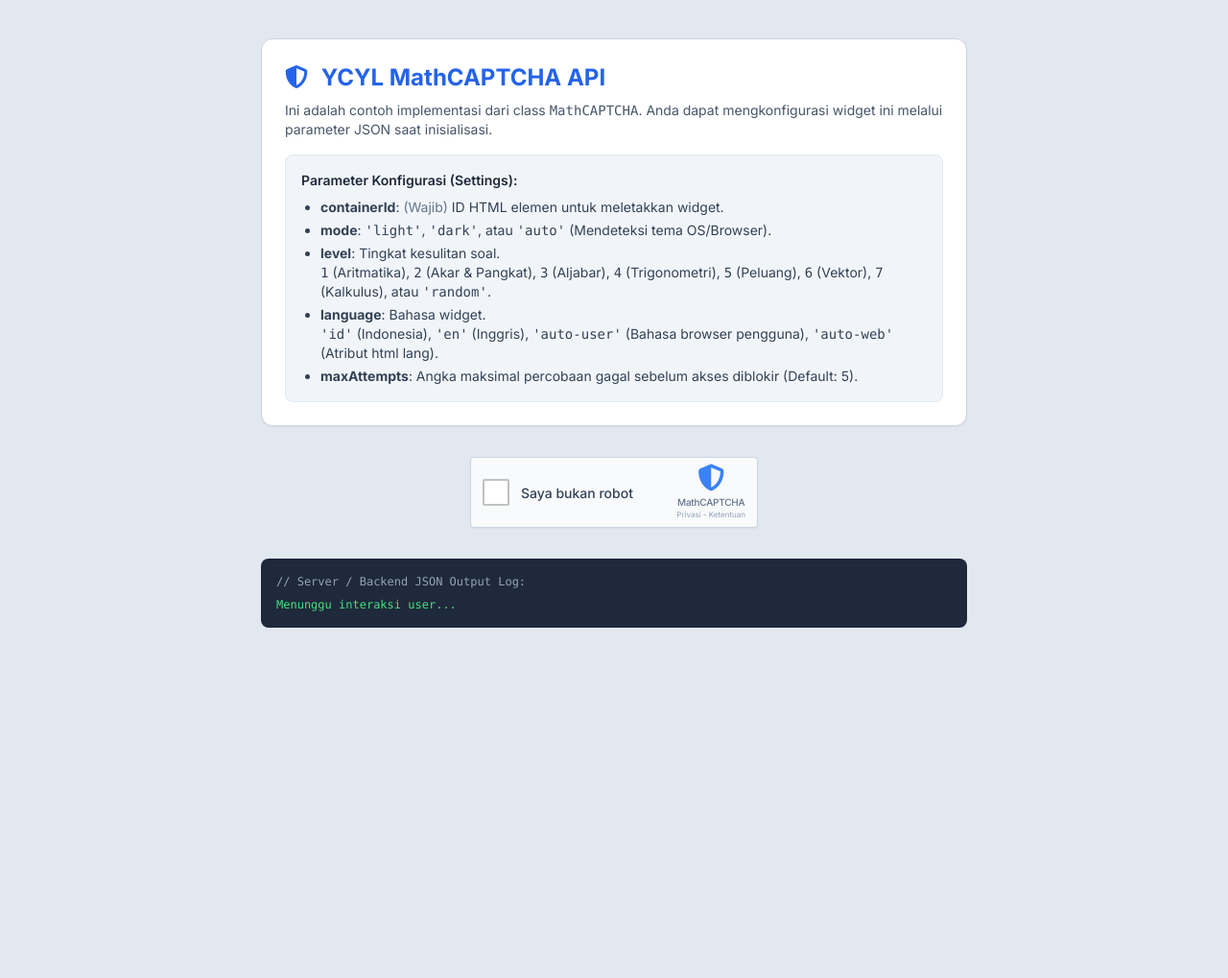
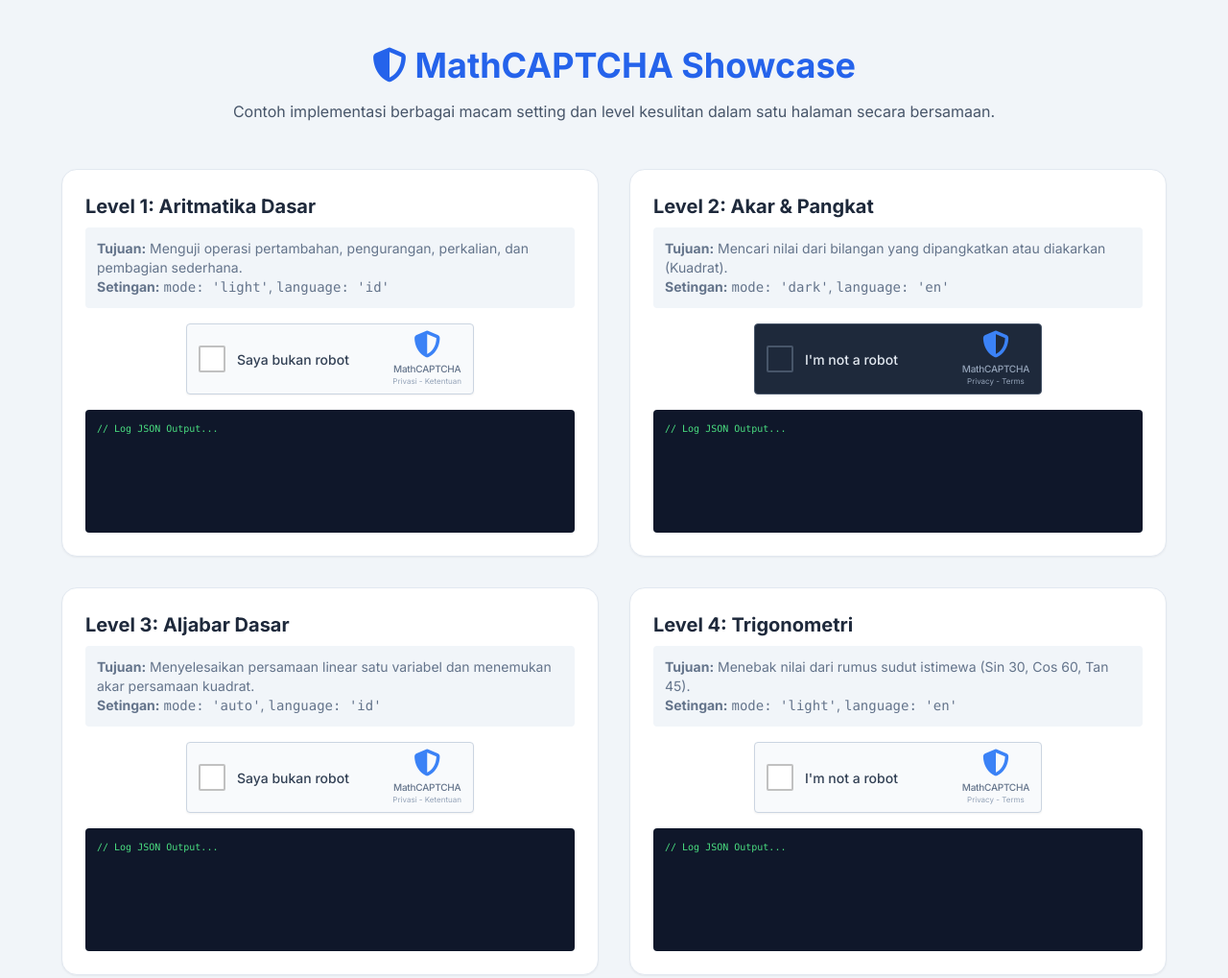
Before and after one commit to JPROJECT-1/captcha-math, a plain HTML site: page index.html in a window 1280 px wide. Shown: the top 1019 px of the page at 96% size. Before the commit the page ends 800 px from the top, so only its background shows below. Drawn offline with nearby package versions, Linux system fonts and the light colour scheme.

Commit message:
Update index.html for Math CAPTCHA showcase

```diff
--- a/index.html
+++ b/index.html
@@ -3,7 +3,7 @@
 <head>
     <meta charset="utf-8" />
     <meta name="viewport" content="width=device-width, initial-scale=1" />
-    <title>Math CAPTCHA - Dokumentasi & Implementasi</title>
+    <title>Math CAPTCHA - Full Showcase</title>
 
     <!-- Dependencies Wajib API -->
     <link href="https://fonts.googleapis.com/css2?family=Inter:wght@400;500;600;700&display=swap" rel="stylesheet" />
@@ -43,110 +43,169 @@
         .dark .rc-anchor-checkbox { background: #1e293b; border-color: #475569; }
     </style>
 </head>
-<body class="bg-slate-200 dark:bg-slate-900 min-h-screen flex flex-col items-center text-slate-800 dark:text-slate-200 antialiased py-10 transition-colors">
+<body class="bg-slate-100 dark:bg-slate-900 min-h-screen text-slate-800 dark:text-slate-200 antialiased p-6 md:p-12 font-sans">
 
-    <div class="w-full max-w-3xl space-y-8 px-4">
+    <div class="max-w-6xl mx-auto space-y-10">
 
-        <!-- Header & Dokumentasi Mini -->
-        <div class="bg-white dark:bg-slate-800 p-6 rounded-xl shadow-sm border border-slate-300 dark:border-slate-700">
-            <h1 class="text-2xl font-bold text-blue-600 dark:text-blue-400 mb-2">
-                <i class="fas fa-shield-halved mr-2"></i> YCYL MathCAPTCHA API
-            </h1>
-            <p class="text-sm text-slate-600 dark:text-slate-400 mb-4">
-                Ini adalah contoh implementasi dari class <code>MathCAPTCHA</code>. Anda dapat mengkonfigurasi widget ini melalui parameter JSON saat inisialisasi.
-            </p>
-
-            <div class="bg-slate-100 dark:bg-slate-900 p-4 rounded-lg text-sm border border-slate-200 dark:border-slate-700">
-                <h2 class="font-semibold mb-2">Parameter Konfigurasi (Settings):</h2>
-                <ul class="list-disc pl-5 space-y-1 text-slate-700 dark:text-slate-300">
-                    <li><b>containerId</b>: <span class="text-slate-500">(Wajib)</span> ID HTML elemen untuk meletakkan widget.</li>
-                    <li><b>mode</b>: <code>'light'</code>, <code>'dark'</code>, atau <code>'auto'</code> (Mendeteksi tema OS/Browser).</li>
-                    <li><b>level</b>: Tingkat kesulitan soal. <br><code>1</code> (Aritmatika), <code>2</code> (Akar & Pangkat), <code>3</code> (Aljabar), <code>4</code> (Trigonometri), <code>5</code> (Peluang), <code>6</code> (Vektor), <code>7</code> (Kalkulus), atau <code>'random'</code>.</li>
-                    <li><b>language</b>: Bahasa widget. <br><code>'id'</code> (Indonesia), <code>'en'</code> (Inggris), <code>'auto-user'</code> (Bahasa browser pengguna), <code>'auto-web'</code> (Atribut html lang).</li>
-                    <li><b>maxAttempts</b>: Angka maksimal percobaan gagal sebelum akses diblokir (Default: 5).</li>
-                </ul>
-            </div>
+        <div class="text-center mb-12">
+            <h1 class="text-4xl font-bold text-blue-600 dark:text-blue-400 mb-4"><i class="fas fa-shield-halved"></i> MathCAPTCHA Showcase</h1>
+            <p class="text-slate-600 dark:text-slate-400">Contoh implementasi berbagai macam setting dan level kesulitan dalam satu halaman secara bersamaan.</p>
         </div>
 
-        <!-- 1. Siapkan Wadah Kosong untuk Widget CAPTCHA -->
-        <div class="flex justify-center">
-            <div id="captcha-wrapper"></div>
+        <!-- GRID PEMBUNGKUS CARD -->
+        <div class="grid grid-cols-1 lg:grid-cols-2 gap-8">
+
+            <!-- SAMPLE 1 -->
+            <div class="bg-white dark:bg-slate-800 p-6 rounded-2xl shadow-sm border border-slate-200 dark:border-slate-700">
+                <h2 class="text-xl font-bold mb-2">Level 1: Aritmatika Dasar</h2>
+                <p class="text-sm text-slate-500 dark:text-slate-400 mb-4 bg-slate-100 dark:bg-slate-900 p-3 rounded">
+                    <strong>Tujuan:</strong> Menguji operasi pertambahan, pengurangan, perkalian, dan pembagian sederhana.<br>
+                    <strong>Setingan:</strong> <code>mode: 'light'</code>, <code>language: 'id'</code>
+                </p>
+                <div id="captcha-lvl1" class="mb-4 flex justify-center"></div>
+                <div class="p-3 bg-slate-900 text-green-400 font-mono text-[10px] rounded h-32 overflow-y-auto" id="log-lvl1">// Log JSON Output...</div>
+            </div>
+
+            <!-- SAMPLE 2 -->
+            <div class="bg-white dark:bg-slate-800 p-6 rounded-2xl shadow-sm border border-slate-200 dark:border-slate-700">
+                <h2 class="text-xl font-bold mb-2">Level 2: Akar & Pangkat</h2>
+                <p class="text-sm text-slate-500 dark:text-slate-400 mb-4 bg-slate-100 dark:bg-slate-900 p-3 rounded">
+                    <strong>Tujuan:</strong> Mencari nilai dari bilangan yang dipangkatkan atau diakarkan (Kuadrat).<br>
+                    <strong>Setingan:</strong> <code>mode: 'dark'</code>, <code>language: 'en'</code>
+                </p>
+                <div id="captcha-lvl2" class="mb-4 flex justify-center"></div>
+                <div class="p-3 bg-slate-900 text-green-400 font-mono text-[10px] rounded h-32 overflow-y-auto" id="log-lvl2">// Log JSON Output...</div>
+            </div>
+
+            <!-- SAMPLE 3 -->
+            <div class="bg-white dark:bg-slate-800 p-6 rounded-2xl shadow-sm border border-slate-200 dark:border-slate-700">
+                <h2 class="text-xl font-bold mb-2">Level 3: Aljabar Dasar</h2>
+                <p class="text-sm text-slate-500 dark:text-slate-400 mb-4 bg-slate-100 dark:bg-slate-900 p-3 rounded">
+                    <strong>Tujuan:</strong> Menyelesaikan persamaan linear satu variabel dan menemukan akar persamaan kuadrat.<br>
+                    <strong>Setingan:</strong> <code>mode: 'auto'</code>, <code>language: 'id'</code>
+                </p>
+                <div id="captcha-lvl3" class="mb-4 flex justify-center"></div>
+                <div class="p-3 bg-slate-900 text-green-400 font-mono text-[10px] rounded h-32 overflow-y-auto" id="log-lvl3">// Log JSON Output...</div>
+            </div>
+
+            <!-- SAMPLE 4 -->
+            <div class="bg-white dark:bg-slate-800 p-6 rounded-2xl shadow-sm border border-slate-200 dark:border-slate-700">
+                <h2 class="text-xl font-bold mb-2">Level 4: Trigonometri</h2>
+                <p class="text-sm text-slate-500 dark:text-slate-400 mb-4 bg-slate-100 dark:bg-slate-900 p-3 rounded">
+                    <strong>Tujuan:</strong> Menebak nilai dari rumus sudut istimewa (Sin 30, Cos 60, Tan 45).<br>
+                    <strong>Setingan:</strong> <code>mode: 'light'</code>, <code>language: 'en'</code>
+                </p>
+                <div id="captcha-lvl4" class="mb-4 flex justify-center"></div>
+                <div class="p-3 bg-slate-900 text-green-400 font-mono text-[10px] rounded h-32 overflow-y-auto" id="log-lvl4">// Log JSON Output...</div>
+            </div>
+
+            <!-- SAMPLE 5 -->
+            <div class="bg-white dark:bg-slate-800 p-6 rounded-2xl shadow-sm border border-slate-200 dark:border-slate-700">
+                <h2 class="text-xl font-bold mb-2">Level 5: Peluang & Kombinasi</h2>
+                <p class="text-sm text-slate-500 dark:text-slate-400 mb-4 bg-slate-100 dark:bg-slate-900 p-3 rounded">
+                    <strong>Tujuan:</strong> Menghitung probabilitas mata uang koin dan rumus kombinasi dasar (nCr).<br>
+                    <strong>Setingan:</strong> <code>mode: 'dark'</code>, <code>language: 'id'</code>
+                </p>
+                <div id="captcha-lvl5" class="mb-4 flex justify-center"></div>
+                <div class="p-3 bg-slate-900 text-green-400 font-mono text-[10px] rounded h-32 overflow-y-auto" id="log-lvl5">// Log JSON Output...</div>
+            </div>
+
+            <!-- SAMPLE 6 -->
+            <div class="bg-white dark:bg-slate-800 p-6 rounded-2xl shadow-sm border border-slate-200 dark:border-slate-700">
+                <h2 class="text-xl font-bold mb-2">Level 6: Vektor</h2>
+                <p class="text-sm text-slate-500 dark:text-slate-400 mb-4 bg-slate-100 dark:bg-slate-900 p-3 rounded">
+                    <strong>Tujuan:</strong> Mengalikan dua himpunan vektor (Dot Product Array).<br>
+                    <strong>Setingan:</strong> <code>mode: 'light'</code>, <code>language: 'en'</code>
+                </p>
+                <div id="captcha-lvl6" class="mb-4 flex justify-center"></div>
+                <div class="p-3 bg-slate-900 text-green-400 font-mono text-[10px] rounded h-32 overflow-y-auto" id="log-lvl6">// Log JSON Output...</div>
+            </div>
+
+            <!-- SAMPLE 7 -->
+            <div class="bg-white dark:bg-slate-800 p-6 rounded-2xl shadow-sm border border-slate-200 dark:border-slate-700 md:col-span-2 lg:col-span-2">
+                <h2 class="text-xl font-bold mb-2">Level 7: Kalkulus (Boss Level)</h2>
+                <p class="text-sm text-slate-500 dark:text-slate-400 mb-4 bg-slate-100 dark:bg-slate-900 p-3 rounded">
+                    <strong>Tujuan:</strong> Menyelesaikan rumus Turunan (Derivative) f'(x) dan Integral Tentu.<br>
+                    <strong>Setingan:</strong> <code>mode: 'auto'</code>, <code>language: 'id'</code>
+                </p>
+                <div id="captcha-lvl7" class="mb-4 flex justify-center"></div>
+                <div class="p-3 bg-slate-900 text-green-400 font-mono text-[10px] rounded h-32 overflow-y-auto" id="log-lvl7">// Log JSON Output...</div>
+            </div>
+
         </div>
-
-        <!-- Area Debugger / Log Server -->
-        <div class="w-full p-4 bg-slate-800 text-green-400 font-mono text-xs rounded-lg shadow-inner break-words">
-            <div class="text-slate-400 mb-2">// Server / Backend JSON Output Log:</div>
-            <div id="log-output">Menunggu interaksi user...</div>
-        </div>
-
     </div>
 
-    <!-- 2. Import file API Library -->
+    <!-- Panggil File API -->
     <script src="api.js"></script>
 
-    <!-- 3. Konfigurasi Eksekusi API -->
+    <!-- Inisialisasi Masing-Masing Widget -->
     <script>
         document.addEventListener("DOMContentLoaded", () => {
 
-            // Inisialisasi API layaknya Pro-Library
-            const myCaptcha = new MathCAPTCHA({
+            // Helper function untuk mempermudah penulisan log
+            const updateLog = (logId, title, color, data) => {
+                const el = document.getElementById(logId);
+                el.innerHTML = `<span class="text-${color}-400 font-bold">${title}</span><br>` +
+                                JSON.stringify(data, null, 2).replace(/\n/g, '<br>').replace(/ /g, '&nbsp;');
+                el.scrollTop = el.scrollHeight; // Auto scroll ke bawah
+            };
 
-                // [WAJIB] ID dari container div tempat widget akan disuntikkan
-                containerId: 'captcha-wrapper',
-
-                // [OPSIONAL] Pengaturan Tampilan & Tingkat Kesulitan
-                mode: 'auto',           // 'light', 'dark', 'auto'
-                level: 'random',        // 1, 2, 3, 4, 5, 6, 7, atau 'random'
-                language: 'auto-web',   // 'id', 'en', 'auto-user', 'auto-web'
-                maxAttempts: 5,         // Batas maksimal gagal sebelum diblokir
-
-                // ==========================================
-                // EVENT CALLBACKS (Mengembalikan format JSON)
-                // ==========================================
-
-                // Dijalankan saat user berhasil memverifikasi jawaban dengan benar
-                onSuccess: function(response) {
-                    /*
-                     * Output JSON (response):
-                     * { status: "success", data: { levelPlayed, attemptsUsed, timestamp, token } }
-                     * PENTING: Kirim token ke Backend (PHP/Node) untuk divalidasi lebih lanjut!
-                     */
-                    cetakLog("<span class='text-blue-400'>[200 OK - VERIFIED]</span><br>", response);
-
-                    // Contoh implementasi ke backend:
-                    // document.getElementById('my-submit-button').disabled = false;
-                    // fetch('https://api.yoursite.com/verify', { method: 'POST', body: JSON.stringify(response.data) })
-                },
-
-                // Dijalankan setiap kali user salah menjawab (masih ada sisa percobaan)
-                onFail: function(response) {
-                    /*
-                     * Output JSON (response):
-                     * { status: "failed", reason: "wrong_answer", attemptsUsed, maxAttempts, ... }
-                     */
-                    cetakLog("<span class='text-yellow-400'>[403 FORBIDDEN - FAILED ATTEMPT]</span><br>", response);
-                },
-
-                // Dijalankan saat user kehabisan percobaan (gagal >= maxAttempts) atau menutup modal saat gagal
-                onBlocked: function(response) {
-                    /*
-                     * Output JSON (response):
-                     * { status: "blocked", reason: "wrong_answer" | "closed_by_user", attemptsUsed, ... }
-                     */
-                    cetakLog("<span class='text-red-400'>[429 TOO MANY REQUESTS - BLOCKED]</span><br>", response);
-
-                    // Contoh penanganan:
-                    // alert("Akses Anda telah ditangguhkan karena terlalu banyak aktivitas mencurigakan.");
-                }
+            // 1. Instansiasi Level 1
+            new MathCAPTCHA({
+                containerId: 'captcha-lvl1', mode: 'light', level: 1, language: 'id',
+                onSuccess: (res) => updateLog('log-lvl1', '[SUCCESS]', 'blue', res),
+                onFail: (res) => updateLog('log-lvl1', '[FAILED]', 'yellow', res),
+                onBlocked: (res) => updateLog('log-lvl1', '[BLOCKED]', 'red', res)
             });
 
-            // Fungsi Bantuan untuk Print Response ke area Log UI (Untuk keperluan Demo)
-            function cetakLog(title, jsonResp) {
-                document.getElementById('log-output').innerHTML =
-                    title + JSON.stringify(jsonResp, null, 2)
-                    .replace(/\n/g, '<br>')
-                    .replace(/ /g, '&nbsp;');
-            }
+            // 2. Instansiasi Level 2
+            new MathCAPTCHA({
+                containerId: 'captcha-lvl2', mode: 'dark', level: 2, language: 'en',
+                onSuccess: (res) => updateLog('log-lvl2', '[SUCCESS]', 'blue', res),
+                onFail: (res) => updateLog('log-lvl2', '[FAILED]', 'yellow', res),
+                onBlocked: (res) => updateLog('log-lvl2', '[BLOCKED]', 'red', res)
+            });
+
+            // 3. Instansiasi Level 3
+            new MathCAPTCHA({
+                containerId: 'captcha-lvl3', mode: 'auto', level: 3, language: 'id',
+                onSuccess: (res) => updateLog('log-lvl3', '[SUCCESS]', 'blue', res),
+                onFail: (res) => updateLog('log-lvl3', '[FAILED]', 'yellow', res),
+                onBlocked: (res) => updateLog('log-lvl3', '[BLOCKED]', 'red', res)
+            });
+
+            // 4. Instansiasi Level 4
+            new MathCAPTCHA({
+                containerId: 'captcha-lvl4', mode: 'light', level: 4, language: 'en',
+                onSuccess: (res) => updateLog('log-lvl4', '[SUCCESS]', 'blue', res),
+                onFail: (res) => updateLog('log-lvl4', '[FAILED]', 'yellow', res),
+                onBlocked: (res) => updateLog('log-lvl4', '[BLOCKED]', 'red', res)
+            });
+
+            // 5. Instansiasi Level 5
+            new MathCAPTCHA({
+                containerId: 'captcha-lvl5', mode: 'dark', level: 5, language: 'id',
+                onSuccess: (res) => updateLog('log-lvl5', '[SUCCESS]', 'blue', res),
+                onFail: (res) => updateLog('log-lvl5', '[FAILED]', 'yellow', res),
+                onBlocked: (res) => updateLog('log-lvl5', '[BLOCKED]', 'red', res)
+            });
+
+            // 6. Instansiasi Level 6
+            new MathCAPTCHA({
+                containerId: 'captcha-lvl6', mode: 'light', level: 6, language: 'en',
+                onSuccess: (res) => updateLog('log-lvl6', '[SUCCESS]', 'blue', res),
+                onFail: (res) => updateLog('log-lvl6', '[FAILED]', 'yellow', res),
+                onBlocked: (res) => updateLog('log-lvl6', '[BLOCKED]', 'red', res)
+            });
+
+            // 7. Instansiasi Level 7
+            new MathCAPTCHA({
+                containerId: 'captcha-lvl7', mode: 'auto', level: 7, language: 'id',
+                onSuccess: (res) => updateLog('log-lvl7', '[SUCCESS]', 'blue', res),
+                onFail: (res) => updateLog('log-lvl7', '[FAILED]', 'yellow', res),
+                onBlocked: (res) => updateLog('log-lvl7', '[BLOCKED]', 'red', res)
+            });
+
         });
     </script>
 </body>
```
